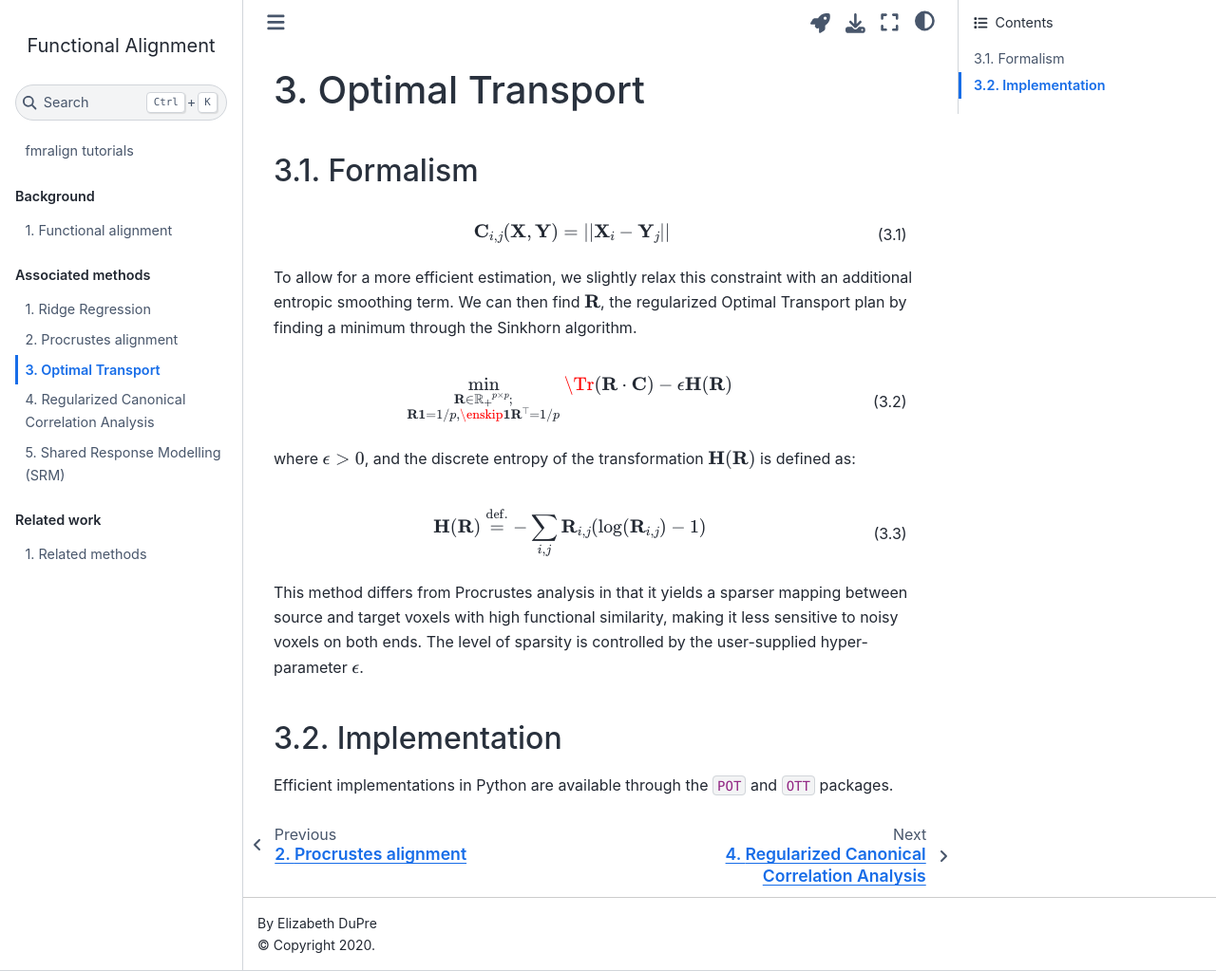
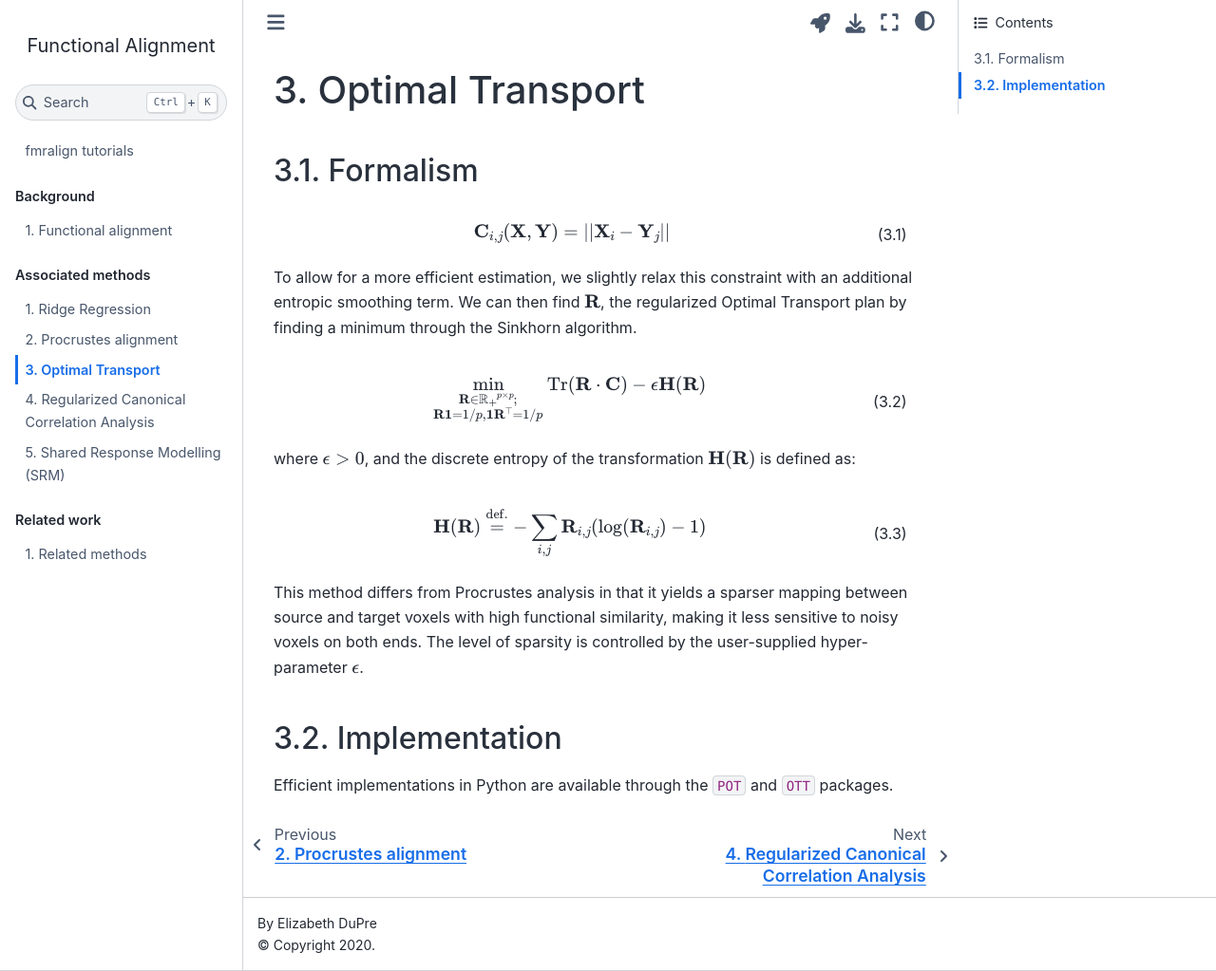
Before and after one commit to neurodatascience/fmralign-tutorials, a Jupyter Book: the page built from content/04-optimal-transport.md, in a window 1280 px wide and 1023 px high. Shown: the whole window at 95% size. Built offline with Jupyter Book 1.0.4 settings and Sphinx 7.4.7 and the Sphinx Book theme 1.1.4, drawn with Linux system fonts in a browser that asks for light colours.

Commit message:
Correct LaTeX formatting

````diff
--- a/content/04-optimal-transport.md
+++ b/content/04-optimal-transport.md
@@ -24,7 +24,7 @@ To allow for a more efficient estimation, we slightly relax this constraint with
 
 ```{math}
 :label: ot_eq_2
-    \min_{\substack{\mathbf{R} \in \mathbb{R_+}^{p\times p}; \\ \mathbf{R} \mathbf{1} = 1/p, \enskip \mathbf{1} \mathbf{R}^\top = 1/p}}\Tr({\mathbf{R}\cdot\mathbf{C})}  - \epsilon  \mathbf{H}(\mathbf{R})
+    \min_{\substack{\mathbf{R} \in \mathbb{R_+}^{p\times p}; \\ \mathbf{R} \mathbf{1} = 1/p, \mathbf{1} \mathbf{R}^\top = 1/p}}\mathrm{Tr}({\mathbf{R}\cdot\mathbf{C})}  - \epsilon  \mathbf{H}(\mathbf{R})
 ```
 
 where $\epsilon > 0$, and  the discrete entropy of the transformation $\mathbf{H}(\mathbf{R})$ is defined as:
````
Also changed, not shown: content/06-shared-response-model.md (+1 -1 lines).
